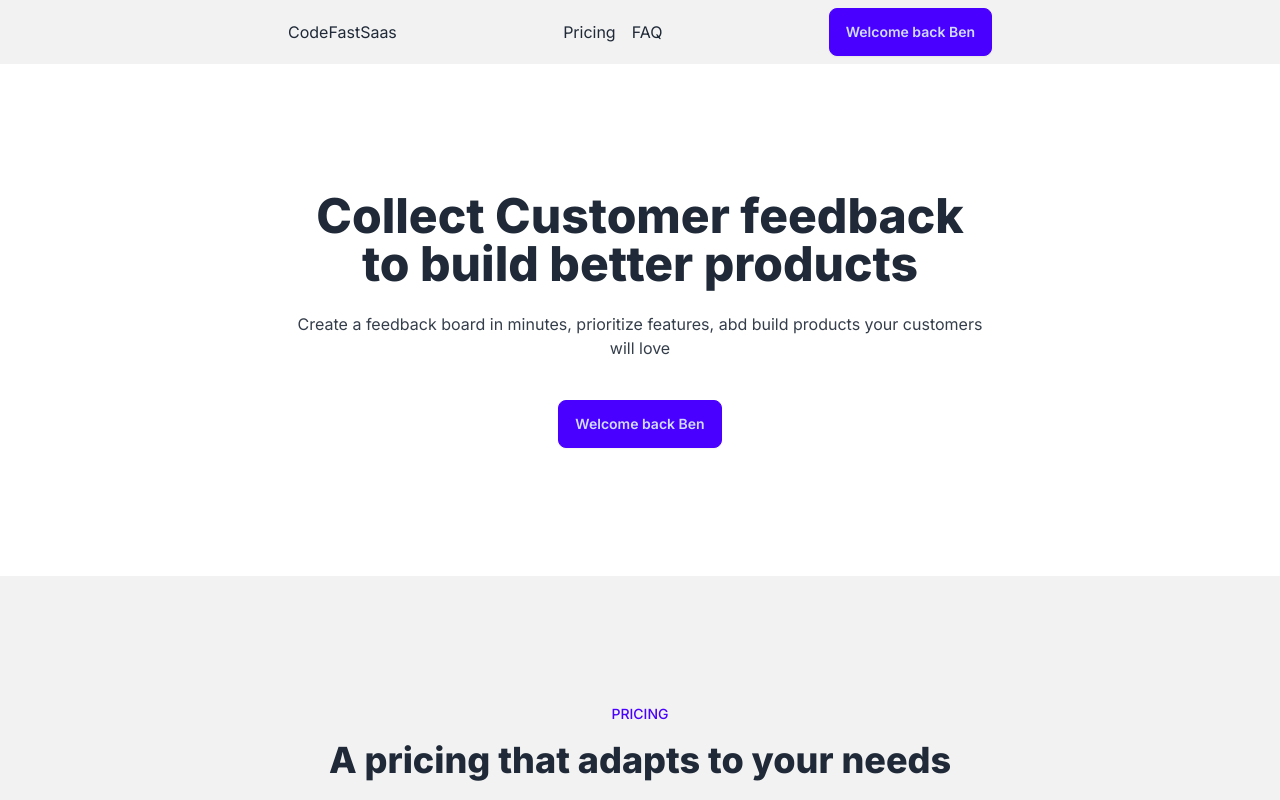
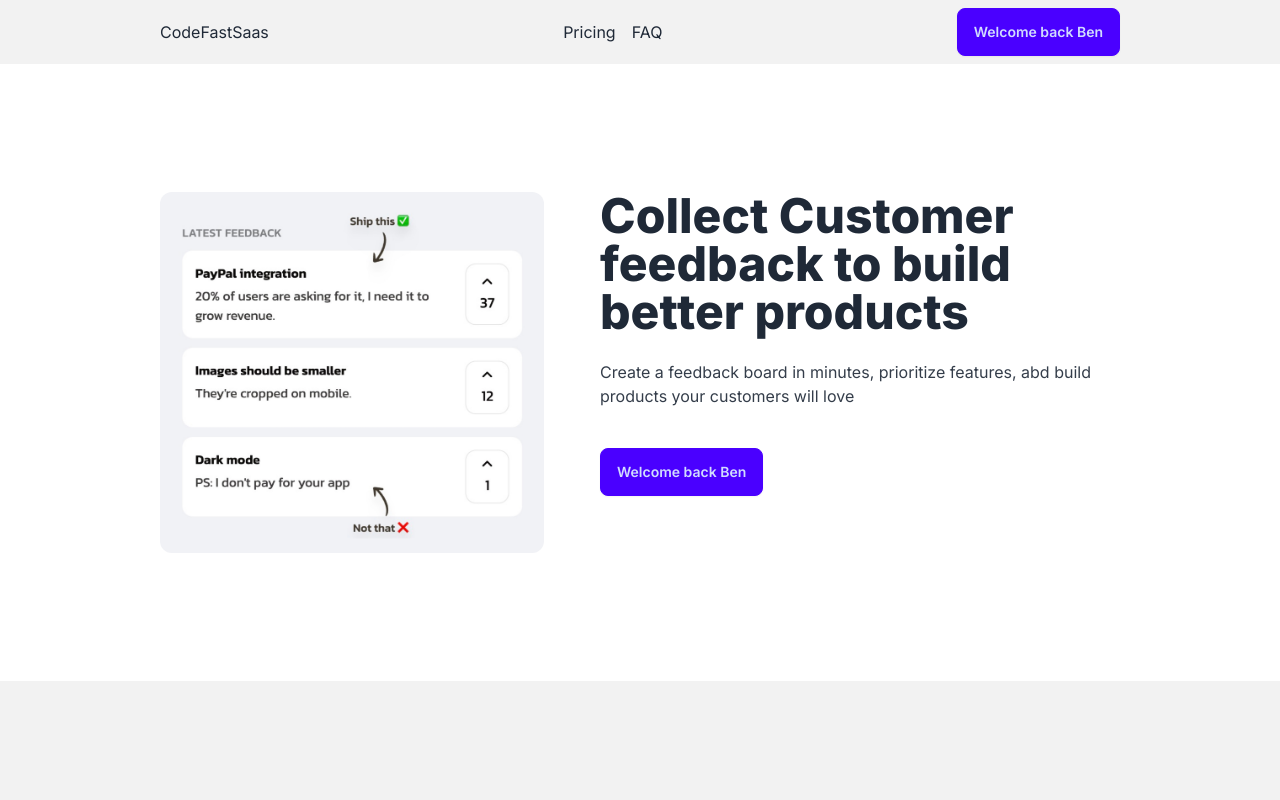
Before and after one commit to brbe571/codeFast, a Next.js app: page / in a window 1280 px wide. Shown: the top 800 px of the page. Built offline with nearby package versions, Linux system fonts and the light colour scheme.

Commit message:
added image to hero

```diff
--- a/app/page.js
+++ b/app/page.js
@@ -1,7 +1,9 @@
+import Image from "next/image";
 import Link from "next/link";
 import ButtonLogin from "@/components/ButtonLogin";
 import ListItem from "@/components/ListItem";
 import FAQListItem from "@/components/FAQListItem";
+import productDemo from "./productDemo.jpeg";
 
 
 export default function Home() {
@@ -14,7 +16,7 @@
     <main>
       {/* HEADER */}
       <section className="bg-base-200" id="header">
-          <div className="bg-base-200 flex justify-between items-center py-2 px-8 max-w-3xl mx-auto">
+          <div className="bg-base-200 flex justify-between items-center py-2 px-8 max-w-5xl mx-auto">
             <div>CodeFastSaas</div>
             <div className="space-x-4 max-md:hidden">
               <a className="link link-hover" href="#pricing">Pricing</a>
@@ -26,12 +28,15 @@
           </div>
       </section>
       {/* HERO */}
-      <section className='text-center py-32 px-8 max-w-3xl mx-auto' id="hero">
-        <h1 className='text-4xl lg:text-5xl font-extrabold mb-6'>Collect Customer feedback to build better products</h1>
-        <div className='opacity-90 mb-10'>Create a feedback board in minutes, prioritize features, abd build products your customers will love</div>
+      <section className='text-center lg:text-left py-32 px-8 max-w-5xl mx-auto flex flex-col lg:flex-row gap-14 items-center lg:items-start' id="hero">
 
-        <ButtonLogin isLoggedIn={isLoggedIn} name={name} />
+        <Image src={productDemo} alt="Product Demo" className="w-96 rounded-xl"/>
+        <div>
+          <h1 className='text-4xl lg:text-5xl font-extrabold mb-6'>Collect Customer feedback to build better products</h1>
+          <div className='opacity-90 mb-10'>Create a feedback board in minutes, prioritize features, abd build products your customers will love</div>
 
+          <ButtonLogin isLoggedIn={isLoggedIn} name={name} />
+        </div>
       </section>
       {/* PRICING */ }
       <section className="bg-base-200" id="pricing">
```
Also changed, not shown: app/productDemo.jpeg (added).
